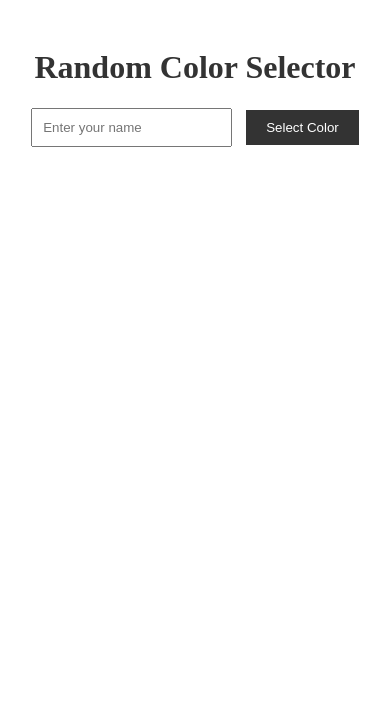
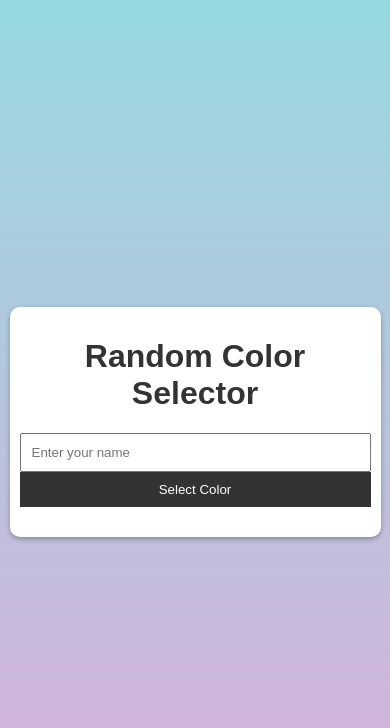
Before and after one commit to CoulsonP/Color-Selector, a plain HTML site: page index.html in a window 390 px wide. Drawn offline with Linux system fonts and the light colour scheme.

Commit message:
added styling and some phone compatabilty

```diff
--- a/script.js
+++ b/script.js
@@ -10,5 +10,5 @@ function selectRandomColor() {
   }
 
   var selectedColor = colors[Math.floor(Math.random() * colors.length)];
-  resultDiv.innerHTML = "<p><strong>" + name + "</strong> got the color <span style='color: " + selectedColor + ";'>" + selectedColor + "</span>.</p>";
+  resultDiv.innerHTML = "<p><strong>" + name + "</strong> got the color <span style='color: " + selectedColor + ";'>" + selectedColor + "</span></p>";
 }
--- a/style.css
+++ b/style.css
@@ -1,8 +1,26 @@
+/* Default styles */
+html,
+body {
+  height: 100%;
+}
 
+body {
+  margin: 0;
+  display: flex;
+  justify-content: center;
+  align-items: center;
+  background: linear-gradient(0deg, #d9afd9 0%, #97d9e1 100%);
+  font-family: Arial, sans-serif;
+}
 
 .container {
   text-align: center;
   padding: 20px;
+  background-color: #fff;
+  border-radius: 10px;
+  box-shadow: 0px 2px 5px rgba(0, 0, 0, 0.3);
+  max-width: 400px;
+  width: 90%;
 }
 
 h1 {
@@ -12,6 +30,8 @@
 input[type="text"] {
   padding: 10px;
   margin-right: 10px;
+  width: 100%;
+  box-sizing: border-box;
 }
 
 button {
@@ -20,8 +40,16 @@
   color: #fff;
   border: none;
   cursor: pointer;
+  width: 100%;
 }
 
 #result {
   margin-top: 20px;
 }
+
+/* Media query for mobile devices */
+@media screen and (max-width: 480px) {
+  .container {
+    padding: 10px;
+  }
+}
```
Lines whose indentation alone changed are shown as unchanged.
